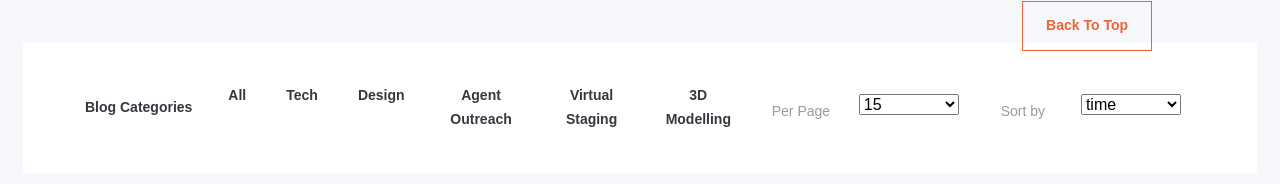
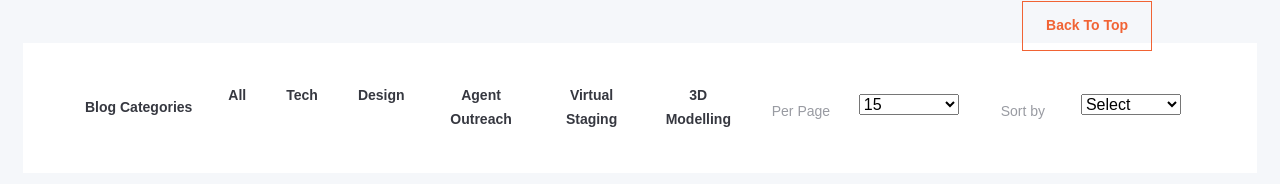
Before and after one commit to alemprogramer/interior-app, a React app: page /blog in a window 1280 px wide. Shown: the part 739-923 px from the top of the page. Built offline with nearby package versions, Linux system fonts and the light colour scheme; a web font is replaced by a local one.

Commit message:
blog done

```diff
--- a/src/pages/blog/index.jsx
+++ b/src/pages/blog/index.jsx
@@ -94,9 +94,11 @@ function Blog() {
                                                     </h6>
                                                 </div>
                                                 <select className="styled">
+                                                    <option>Select</option>
                                                     <option value='name'>Name</option>
-                                                    <option value='time' selected>time</option>
+                                                    <option value='time'>Time</option>
                                                     <option value='most-viewed'>Most Viewed</option>
+                                                    <option value='most-commented'>Most Commented</option>
                                                 </select>
                                             </div>
                                         </div>
```
